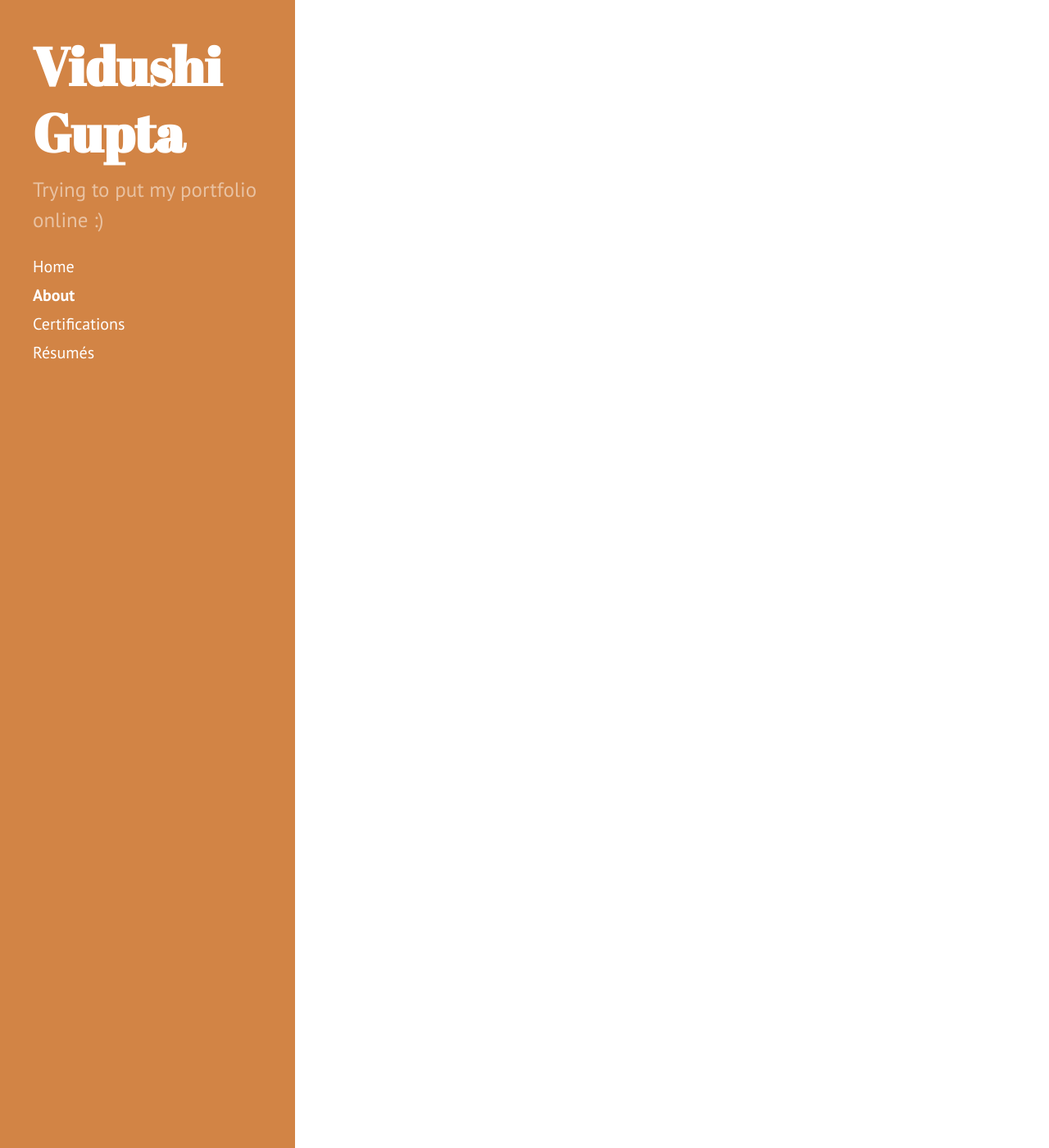
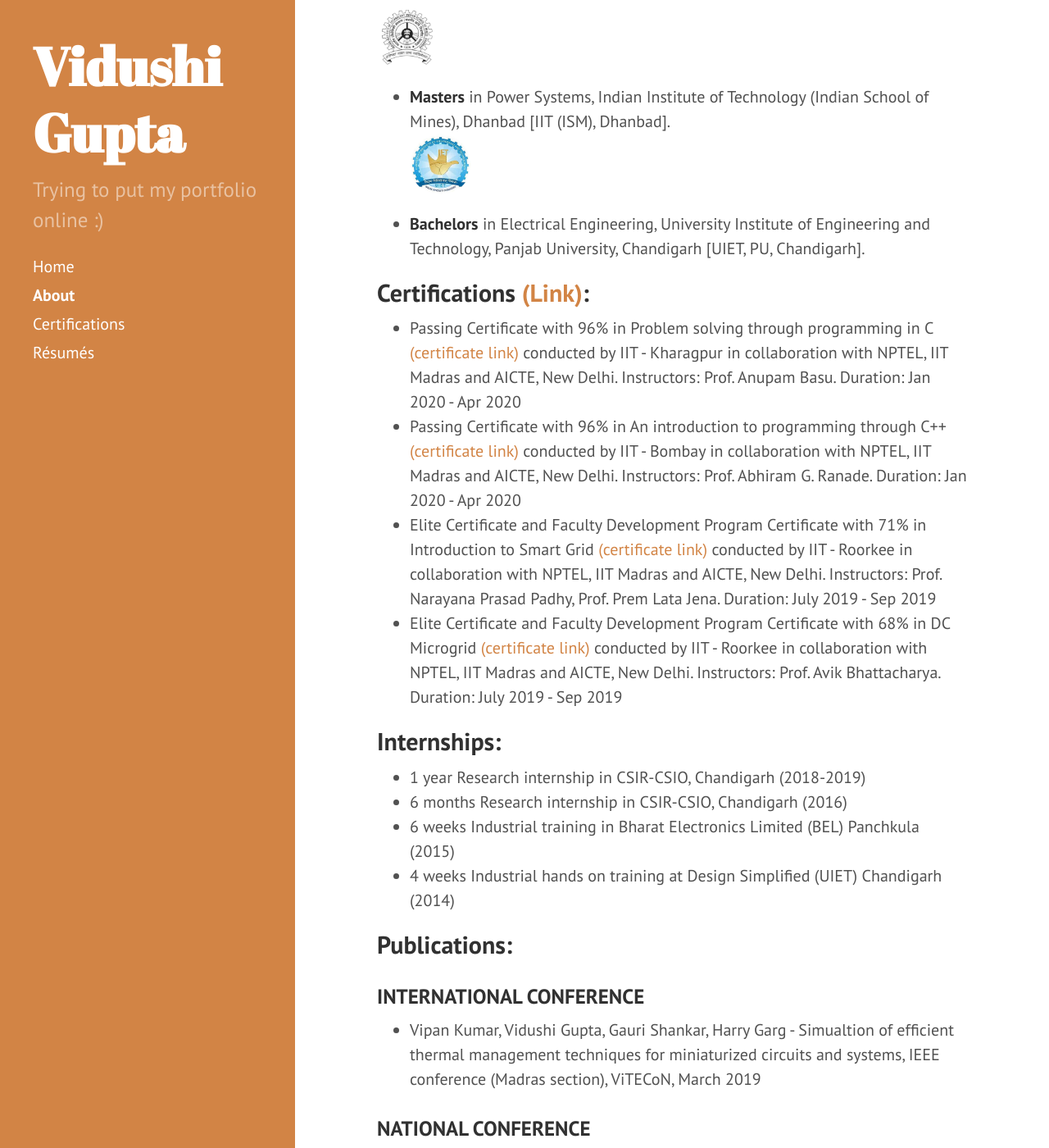
Before and after one commit to VidushiGupta80/vidushigupta80.github.io, a Jekyll site: the page built from about.md, in a window 1280 px wide and 1400 px high, scrolled down 190 px. Shown: the whole window at 82% size. Built offline with Jekyll 4.4.1, drawn with Linux system fonts in a browser that asks for light colours; Markdown is read by kramdown in place of the engine named in the settings; some of the changed text lies outside the part shown.

Commit message:
Update about.md

```diff
--- a/about.md
+++ b/about.md
@@ -3,4 +3,38 @@ layout: page
 title: About
 ---
 
-Blank about
+## Education:
+<img src="https://raw.githubusercontent.com/VidushiGupta80/vidushigupta80.github.io/master/public/iit_ism.png" alt="IIT (ISM), Dhanbad" width="75" height="75"/>
+
+- <strong>Masters</strong> in Power Systems, Indian Institute of Technology (Indian School of Mines), Dhanbad [IIT (ISM), Dhanbad].
+<img src="https://raw.githubusercontent.com/VidushiGupta80/vidushigupta80.github.io/master/public/uiet.png" alt="UIET, PU, Chandigarh" width="75" height="75"/>
+
+- <strong>Bachelors</strong> in Electrical Engineering, University Institute of Engineering and Technology, Panjab University, Chandigarh [UIET, PU, Chandigarh].
+
+## Certifications [(Link)](https://vidushigupta80.github.io/certifications/):
+- Passing Certificate with 96% in Problem solving through programming in C [(certificate link)](https://nptel.ac.in/noc/Ecertificate/?q=NPTEL20CS06S1PC775047) conducted by IIT - Kharagpur in collaboration with NPTEL, IIT Madras and AICTE, New Delhi. Instructors: Prof. Anupam Basu. Duration: Jan 2020 - Apr 2020
+- Passing Certificate with 96% in An introduction to programming through C++ [(certificate link)](https://nptel.ac.in/noc/Ecertificate/?q=NPTEL20CS53S1PC726574) conducted by IIT - Bombay in collaboration with NPTEL, IIT Madras and AICTE, New Delhi. Instructors: Prof. Abhiram G. Ranade. Duration: Jan 2020 - Apr 2020
+- Elite Certificate and Faculty Development Program Certificate with 71% in Introduction to Smart Grid [(certificate link)](https://nptel.ac.in/noc/Ecertificate/?q=NPTEL19EE64S21680060191133837) conducted by IIT - Roorkee in collaboration with NPTEL, IIT Madras and AICTE, New Delhi. Instructors: Prof. Narayana Prasad Padhy, Prof. Prem Lata Jena. Duration: July 2019 - Sep 2019
+- Elite Certificate and Faculty Development Program Certificate with 68% in DC Microgrid [(certificate link)](https://nptel.ac.in/noc/Ecertificate/?q=NPTEL19EE63S11680095191133837) conducted by IIT - Roorkee in collaboration with NPTEL, IIT Madras and AICTE, New Delhi. Instructors: Prof. Avik Bhattacharya. Duration: July 2019 - Sep 2019
+
+## Internships:
+- 1 year Research internship in CSIR-CSIO, Chandigarh (2018-2019)
+- 6 months Research internship in CSIR-CSIO, Chandigarh (2016)
+- 6 weeks Industrial training in Bharat Electronics Limited (BEL) Panchkula (2015)
+- 4 weeks Industrial hands on training at Design Simplified (UIET) Chandigarh (2014)
+
+## Publications:
+### INTERNATIONAL CONFERENCE
+- Vipan Kumar, Vidushi Gupta, Gauri Shankar, Harry Garg - Simualtion of efficient thermal management techniques for miniaturized circuits and systems, IEEE conference (Madras section), ViTECoN, March 2019
+
+### NATIONAL CONFERENCE
+- Kamalpreet Kaur, Tanvi Thakur, Vidushi Gupta, Dipanshu Sehjal, Vipan KumarElectromagnetic Interference and its counter measures for Pilot Display System (PDS): A case study, IETE, Sector 30 Chandigarh, April 2016
+
+## Links/Contact:
+### Github: [VidushiGupta80](https://github.com/VidushiGupta80)
+### LinkedIn: [vidushi-gupta-80384183](https://www.linkedin.com/in/vidushi-gupta-80384183)
+### Hackerrank: [guptavidushi80_1](https://www.hackerrank.com/guptavidushi80_1?hr_r=1)
+![Hackerrank Badges](https://raw.githubusercontent.com/VidushiGupta80/vidushigupta80.github.io/master/public/hackerrank_badges.PNG)
+### LeetCode: [guptavidushi](https://leetcode.com/guptavidushi/)
+- [Link](https://github.com/VidushiGupta80/leetcode) to Github repository hosting all the solutions submitted at LeetCode.
+- [Link](https://vidushigupta80.github.io/leetcode/) to Github page for the same.
```
